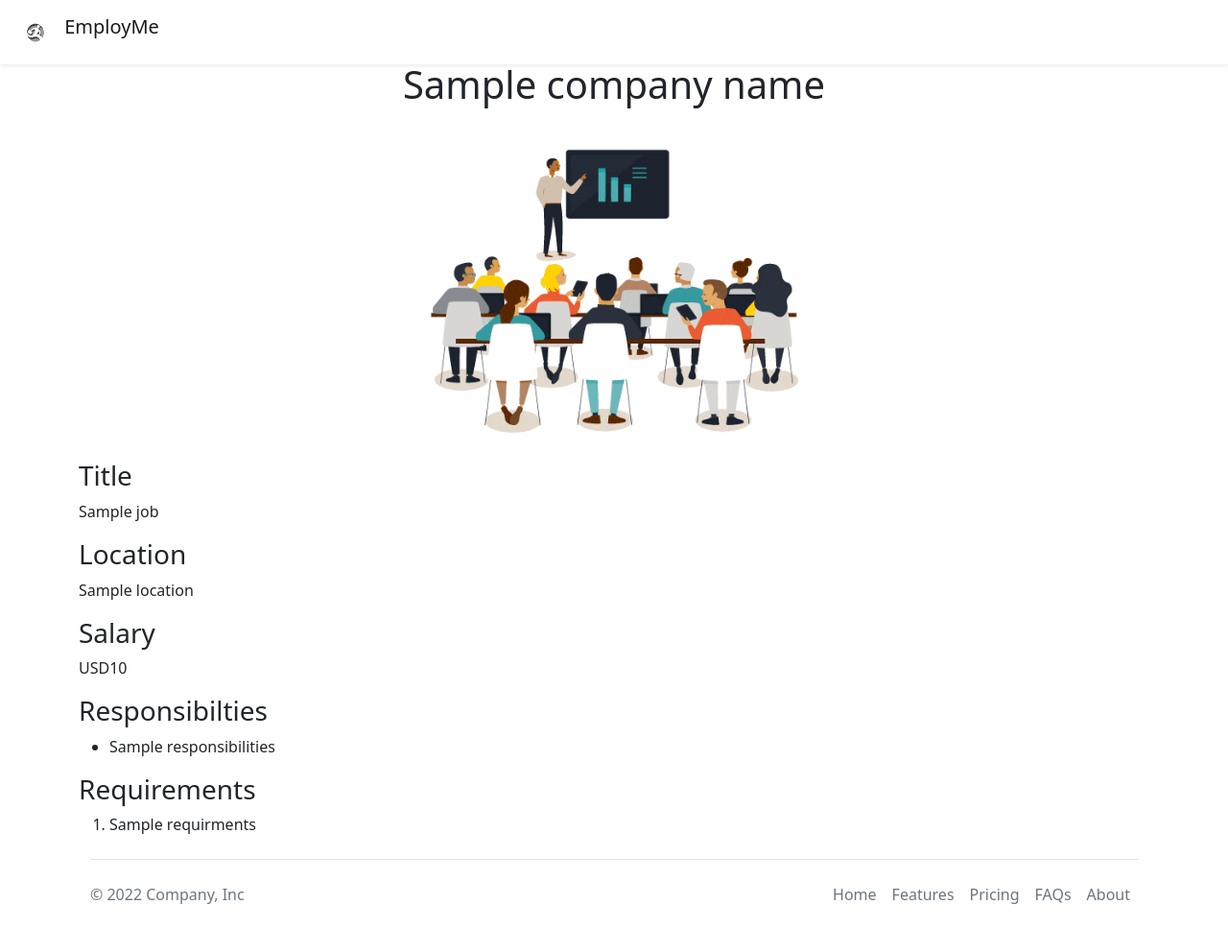
After one commit to KarempudiKrishnaMurthy/EmployMe-website-v2, a Flask app: template templates/jobpage.html in a window 1280 px wide. The commit adds this page. Shown: the whole page at 96% size. Run offline with Flask 3, Linux system fonts and the light colour scheme; the template is opened without the code that fills it: most values are stand-ins (such as "Sample title", 1, 10 or a date in 2020).

Commit message:
dynamic pages

```diff
--- a/app.py
+++ b/app.py
@@ -1,5 +1,5 @@
 from flask import Flask, render_template, jsonify
-from database import load_jobs_from_db
+from database import load_jobs_from_db,load_job_from_db
 
 app = Flask(__name__)
 
@@ -15,6 +15,19 @@ def list_jobs():
   jobs = load_jobs_from_db()
   return jsonify(jobs)
 
+# @app.route("/job/<id>")
+# def show_job(id):
+#   job=load_job_from_db(id)
+#   return render_template('jobpage.html',job=job)
+
+@app.route("/job/<id>")
+def show_job(id):
+  job = load_job_from_db(id)
+
+  if not job:
+    return "Not Found", 404
+
+  return render_template('jobpage.html', job=job)
 
 if __name__ == "__main__":
   app.run(host='0.0.0.0', debug=True)
--- /dev/null
+++ b/templates/banner.html
@@ -0,0 +1,11 @@
+<style>
+      #banner{
+            display: block;
+            margin-left: auto;
+            margin-right: auto;
+            width: 50%;
+    }
+    </style>
+    <div class="container">
+      <h1 class="text-center mt-2 mb-4" >{{company_name}}</h1>
+      <img class="img-fluid" id="banner" src="static/img2.jpeg.gif" alt="HTML Dog">
--- /dev/null
+++ b/templates/bootstrap.html
@@ -0,0 +1,3 @@
+<meta name="viewport" content="width=device-width, initial-scale=1">
+<link href="https://cdn.jsdelivr.net/npm/bootstrap@5.2.3/dist/css/bootstrap.min.css" rel="stylesheet" integrity="sha384-rbsA2VBKQhggwzxH7pPCaAqO46MgnOM80zW1RWuH61DGLwZJEdK2Kadq2F9CUG65" crossorigin="anonymous">
+<meta charset="utf-8">
--- /dev/null
+++ b/templates/jobpage.html
@@ -0,0 +1,36 @@
+<!DOCTYPE html>
+<html>
+  <head>
+    <title>
+      {{job.title}}-EmployeME
+    </title>
+    {% include 'bootstrap.html' %}
+  </head>
+  <body>
+    {% include "nav.html" %}
+    {% include "banner.html" %}
+    <h3>Title</h3>
+    <p>{{job.title}}</p>
+    <h3>Location</h3>
+    <p>{{job.location}}</p>
+    <h3>Salary</h3>
+    <p>{{job.currency}}{{job.salary}}</p>
+    <h3>Responsibilties </h3>
+    <ul>
+
+      {% for line in job.responsibilities.split("\n") %}
+      <li>{{line}}</li>
+      {% endfor %}
+
+    </ul>
+    <h3>Requirements </h3>
+    <ol>
+
+      {% for line in job.requirments.split("\n") %}
+      <li>{{line}}</li>
+      {% endfor %}
+
+    </ol>
+    {% include 'footer.html' %}
+  </body>
+</html>
--- a/templates/nav.html
+++ b/templates/nav.html
@@ -1,6 +1,6 @@
 <nav class="navbar shadow-sm fixed-top bg-white">
   <div class="container-fluid">
-    <a class="navbar-brand" href="#">
+    <a class="navbar-brand" href="/">
       <img src="/static/logo.jpeg" alt="Logo" width="50" height="40" class="d-inline-block align-text-top">
       EmployMe
     </a>
```
Also changed, not shown: database.py (+17 -7 lines), templates/home.html (+2 -15 lines), templates/jobitem.html (+20 -9 lines).
